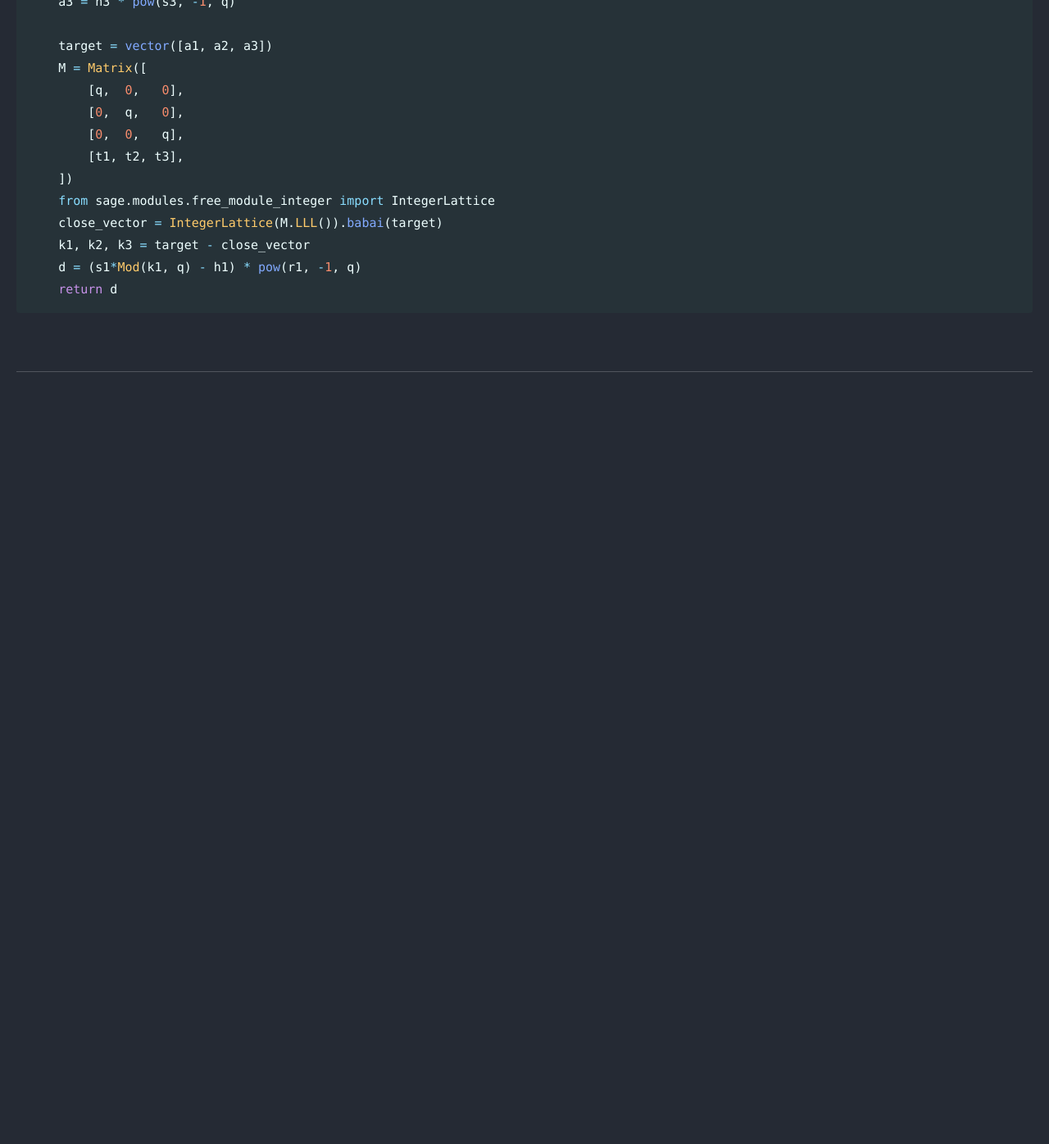
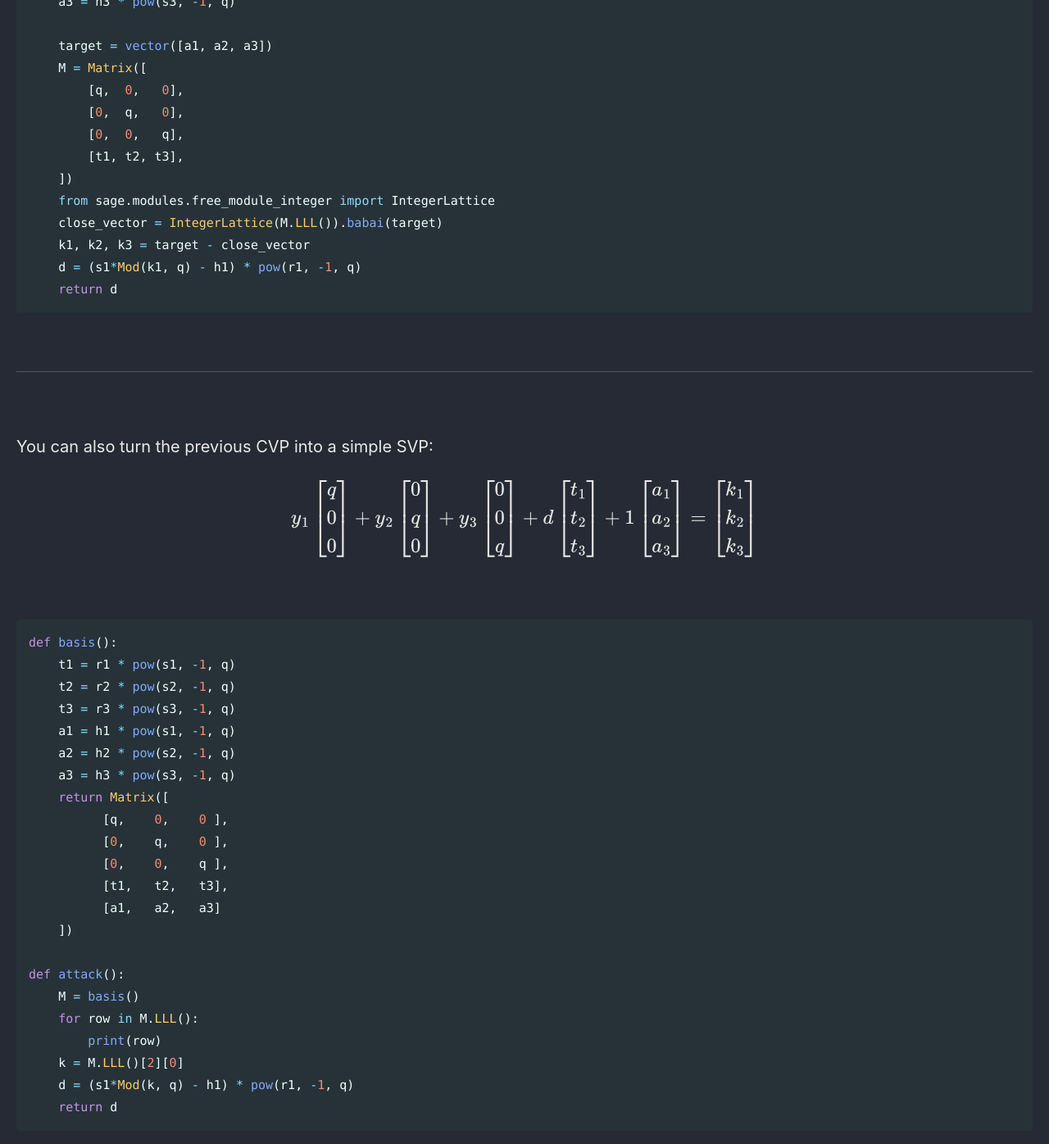
Before and after one commit to Connor-McCartney/Connor-McCartney.github.io, a Jekyll site: the page built from _pages/cryptography/ecc/Come-on-feel-the-nonce-CTFZone-quals-2023.md, in a window 1280 px wide and 1400 px high, scrolled down 4539 px. Shown: the top 1396 px of the window at 82% size. Built offline with Jekyll 4.4.1, drawn with Linux system fonts in a browser that asks for light colours; cached includes are drawn as plain includes; before the commit the page ends 5099 px from its top, so only the background shows below that.

Commit message:
Update Come-on-feel-the-nonce-CTFZone-quals-2023.md

````diff
--- a/_pages/cryptography/ecc/Come-on-feel-the-nonce-CTFZone-quals-2023.md
+++ b/_pages/cryptography/ecc/Come-on-feel-the-nonce-CTFZone-quals-2023.md
@@ -207,3 +207,42 @@ def attack():
 ---
 
 <br>
+
+
+You can also turn the previous CVP into a simple SVP:
+
+$$
+y_1 \begin{bmatrix}q  \\ 0 \\ 0\end{bmatrix} +
+y_2 \begin{bmatrix}0  \\ q \\ 0\end{bmatrix} +
+y_3 \begin{bmatrix}0  \\ 0 \\ q\end{bmatrix} +
+d \begin{bmatrix}t_1  \\ t_2 \\ t_3\end{bmatrix} +
+1 \begin{bmatrix}a_1  \\ a_2 \\ a_3\end{bmatrix}
+=   \begin{bmatrix}k_1  \\ k_2  \\ k_3\end{bmatrix}
+$$
+
+<br>
+
+```python
+def basis():
+    t1 = r1 * pow(s1, -1, q)
+    t2 = r2 * pow(s2, -1, q)
+    t3 = r3 * pow(s3, -1, q)
+    a1 = h1 * pow(s1, -1, q)
+    a2 = h2 * pow(s2, -1, q)
+    a3 = h3 * pow(s3, -1, q)
+    return Matrix([
+          [q,    0,    0 ],
+          [0,    q,    0 ],
+          [0,    0,    q ],
+          [t1,   t2,   t3],
+          [a1,   a2,   a3]
+    ])
+
+def attack():
+    M = basis()
+    for row in M.LLL():
+        print(row)
+    k = M.LLL()[2][0]
+    d = (s1*Mod(k, q) - h1) * pow(r1, -1, q)
+    return d
+```
````
